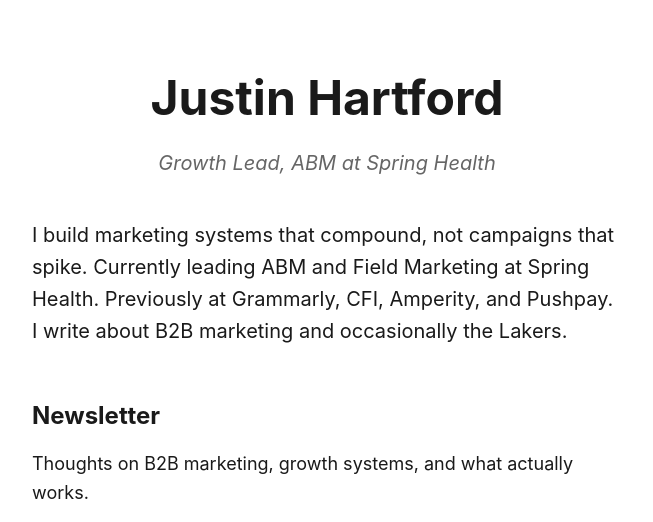
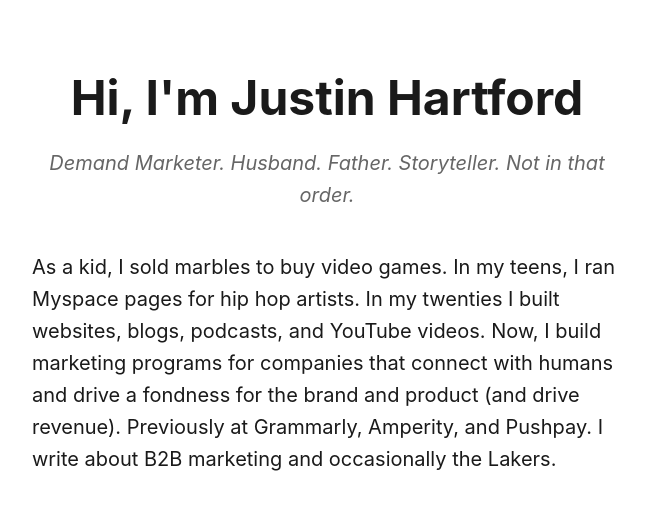
Before and after one commit to justinhartford/personal-website-1, a plain HTML site: page index.html in a window 1280 px wide. Shown: the top 522 px of the page, without its empty margins (313-966 px from the left). Drawn offline with Linux system fonts and the light colour scheme.

Commit message:
Update index.html

```diff
--- a/index.html
+++ b/index.html
@@ -10,11 +10,11 @@
     <div class="container">
         <img src="profile-photo.jpg" alt="Justin Hartford" class="profile-photo" id="profileImg">
 
-        <h1>Justin Hartford</h1>
+        <h1>Hi, I'm Justin Hartford</h1>
 
-        <p class="tagline">Growth Lead, ABM at Spring Health</p>
+        <p class="tagline">Demand Marketer. Husband. Father. Storyteller. Not in that order.</p>
 
-        <p class="bio">I build marketing systems that compound, not campaigns that spike. Currently leading ABM and Field Marketing at Spring Health. Previously at Grammarly, CFI, Amperity, and Pushpay. I write about B2B marketing and occasionally the Lakers.</p>
+        <p class="bio">As a kid, I sold marbles to buy video games. In my teens, I ran Myspace pages for hip hop artists. In my twenties I built websites, blogs, podcasts, and YouTube videos. Now, I build marketing programs for companies that connect with humans and drive a fondness for the brand and product (and drive revenue). Previously at Grammarly, Amperity, and Pushpay. I write about B2B marketing and occasionally the Lakers.</p>
 
         <h2>Newsletter</h2>
         <p>Thoughts on B2B marketing, growth systems, and what actually works.</p>
```
